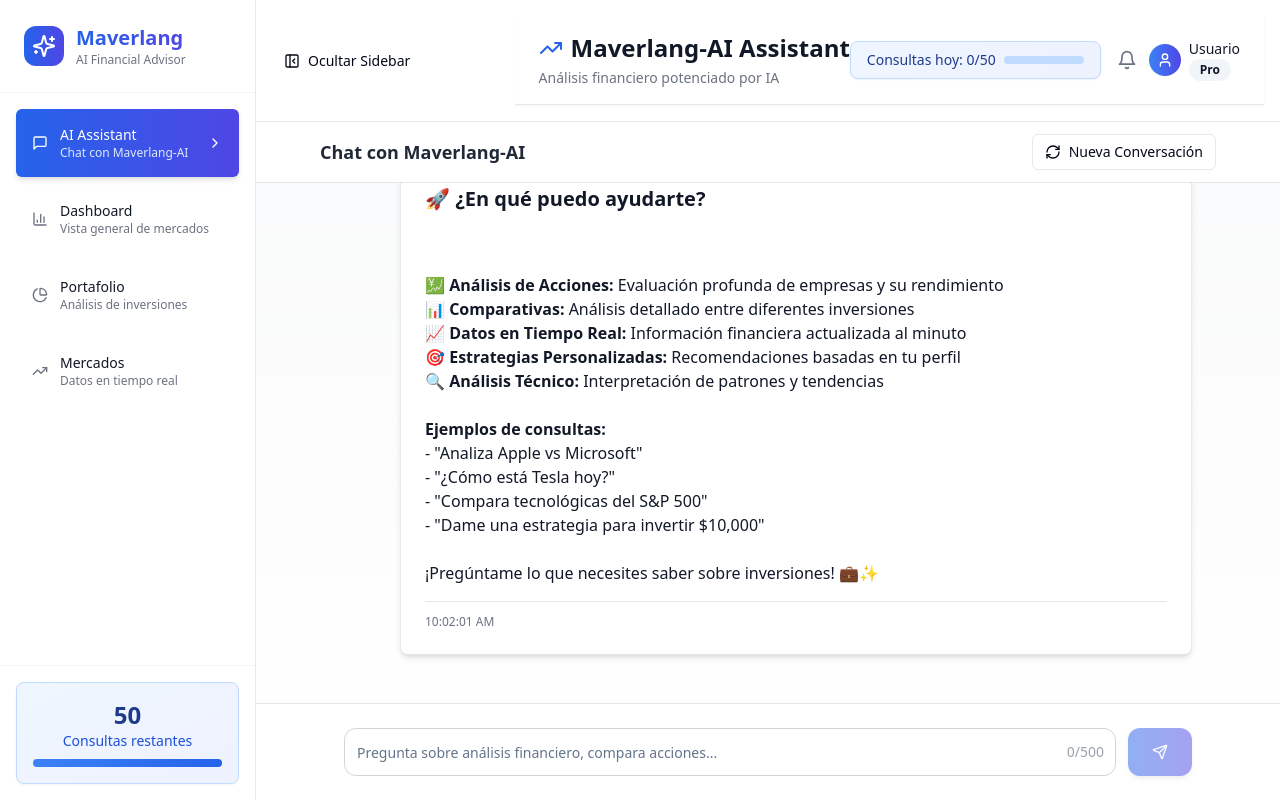
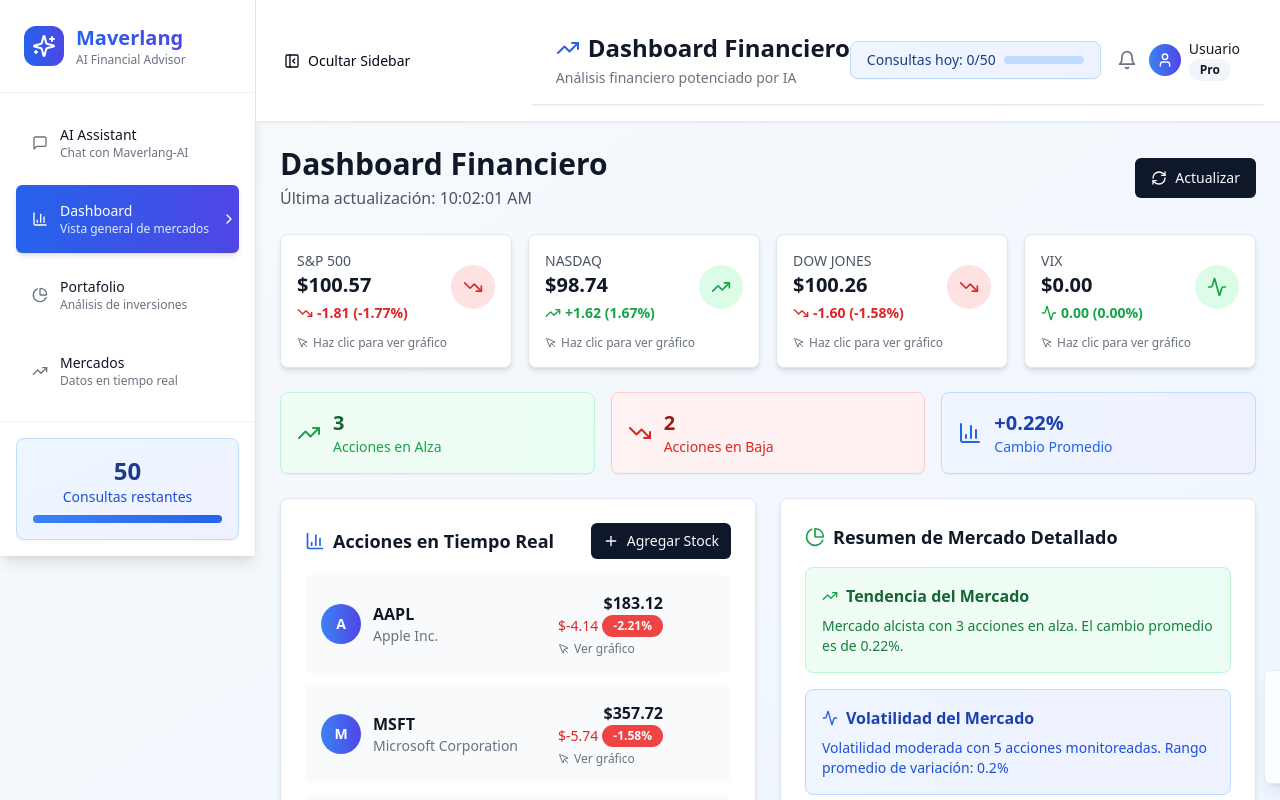
Before and after one commit to mbrop13/maverlang-ai-advisor, a React (Vite) app: page / in a window 1280 px wide. Built offline with nearby package versions, Linux system fonts and the light colour scheme; no server answers.

Commit message:
Fix: Implement scrolling and add sections
Implemented scrolling for content overflow and ensured the Dashboard, Portfolio, and Markets sections are fully displayed and accessible.

```diff
--- a/src/components/Dashboard.tsx
+++ b/src/components/Dashboard.tsx
@@ -1,4 +1,3 @@
-
 import React, { useState, useEffect } from 'react';
 import { Card } from '@/components/ui/card';
 import { Badge } from '@/components/ui/badge';
@@ -159,21 +158,21 @@ export const Dashboard = ({ appState, updateAppState }: DashboardProps) => {
   const marketSummary = calculateMarketSummary();
 
   return (
-    <div className="p-6 space-y-6 bg-gradient-to-br from-slate-50 to-blue-50 min-h-screen">
-      <div className="max-w-7xl mx-auto">
+    <div className="w-full">
+      <div className="p-6 space-y-6 max-w-7xl mx-auto">
 
         {/* Header */}
-        <div className="flex justify-between items-center mb-6">
-          <div>
+        <div className="flex flex-col sm:flex-row justify-between items-start sm:items-center gap-4 mb-6">
+          <div className="flex-1">
             <h1 className="text-3xl font-bold text-gray-900">Dashboard Financiero</h1>
-            <p className="text-gray-600">
+            <p className="text-gray-600 mt-1">
               Última actualización: {lastUpdated.toLocaleTimeString()}
             </p>
           </div>
           <Button
             onClick={loadMarketData}
             disabled={isLoading}
-            className="flex items-center gap-2"
+            className="flex items-center gap-2 whitespace-nowrap"
           >
             <RefreshCw className={`w-4 h-4 ${isLoading ? 'animate-spin' : ''}`} />
             {isLoading ? 'Actualizando...' : 'Actualizar'}
@@ -181,33 +180,33 @@ export const Dashboard = ({ appState, updateAppState }: DashboardProps) => {
         </div>
 
         {/* Market Overview */}
-        <div className="grid grid-cols-1 md:grid-cols-2 lg:grid-cols-4 gap-6 mb-8">
+        <div className="grid grid-cols-1 md:grid-cols-2 lg:grid-cols-4 gap-4 mb-8">
           {marketIndices.map((stat) => {
             const Icon = stat.icon;
             return (
               <Card
                 key={stat.name}
-                className="p-6 bg-white shadow-md hover:shadow-lg transition-all cursor-pointer hover:scale-105"
+                className="p-4 bg-white shadow-md hover:shadow-lg transition-all cursor-pointer hover:scale-105"
                 onClick={() => openChart(stat.symbol, stat.name)}
               >
                 <div className="flex items-center justify-between">
-                  <div>
-                    <p className="text-sm font-medium text-gray-600">{stat.name}</p>
-                    <p className="text-2xl font-bold text-gray-900">${stat.value}</p>
+                  <div className="flex-1 min-w-0">
+                    <p className="text-sm font-medium text-gray-600 truncate">{stat.name}</p>
+                    <p className="text-xl font-bold text-gray-900 truncate">${stat.value}</p>
                     <div className="flex items-center mt-1">
-                      <Icon className={`w-4 h-4 mr-1 ${stat.isPositive ? 'text-green-600' : 'text-red-600'}`} />
-                      <span className={`text-sm font-semibold ${stat.isPositive ? 'text-green-600' : 'text-red-600'}`}>
+                      <Icon className={`w-4 h-4 mr-1 flex-shrink-0 ${stat.isPositive ? 'text-green-600' : 'text-red-600'}`} />
+                      <span className={`text-sm font-semibold truncate ${stat.isPositive ? 'text-green-600' : 'text-red-600'}`}>
                         {stat.change} ({stat.changePercent.toFixed(2)}%)
                       </span>
                     </div>
                   </div>
-                  <div className={`p-3 rounded-full ${stat.isPositive ? 'bg-green-100' : 'bg-red-100'}`}>
-                    <Icon className={`w-6 h-6 ${stat.isPositive ? 'text-green-600' : 'text-red-600'}`} />
+                  <div className={`p-3 rounded-full flex-shrink-0 ${stat.isPositive ? 'bg-green-100' : 'bg-red-100'}`}>
+                    <Icon className={`w-5 h-5 ${stat.isPositive ? 'text-green-600' : 'text-red-600'}`} />
                   </div>
                 </div>
                 <div className="mt-3 flex items-center text-xs text-gray-500">
-                  <MousePointer className="w-3 h-3 mr-1" />
-                  Haz clic para ver gráfico
+                  <MousePointer className="w-3 h-3 mr-1 flex-shrink-0" />
+                  <span className="truncate">Haz clic para ver gráfico</span>
                 </div>
               </Card>
             );
@@ -215,32 +214,32 @@ export const Dashboard = ({ appState, updateAppState }: DashboardProps) => {
         </div>
 
         {/* Market Summary Statistics */}
-        <div className="grid grid-cols-1 md:grid-cols-3 gap-6 mb-8">
-          <Card className="p-6 bg-gradient-to-r from-green-50 to-emerald-50 border border-green-200">
+        <div className="grid grid-cols-1 md:grid-cols-3 gap-4 mb-8">
+          <Card className="p-4 bg-gradient-to-r from-green-50 to-emerald-50 border border-green-200">
             <div className="flex items-center gap-3">
-              <TrendingUp className="w-8 h-8 text-green-600" />
-              <div>
-                <p className="text-2xl font-bold text-green-800">{marketSummary.gainers}</p>
+              <TrendingUp className="w-6 h-6 text-green-600 flex-shrink-0" />
+              <div className="min-w-0">
+                <p className="text-xl font-bold text-green-800">{marketSummary.gainers}</p>
                 <p className="text-sm text-green-600">Acciones en Alza</p>
               </div>
             </div>
           </Card>
 
-          <Card className="p-6 bg-gradient-to-r from-red-50 to-rose-50 border border-red-200">
+          <Card className="p-4 bg-gradient-to-r from-red-50 to-rose-50 border border-red-200">
             <div className="flex items-center gap-3">
-              <TrendingDown className="w-8 h-8 text-red-600" />
-              <div>
-                <p className="text-2xl font-bold text-red-800">{marketSummary.losers}</p>
+              <TrendingDown className="w-6 h-6 text-red-600 flex-shrink-0" />
+              <div className="min-w-0">
+                <p className="text-xl font-bold text-red-800">{marketSummary.losers}</p>
                 <p className="text-sm text-red-600">Acciones en Baja</p>
               </div>
             </div>
           </Card>
 
-          <Card className="p-6 bg-gradient-to-r from-blue-50 to-indigo-50 border border-blue-200">
+          <Card className="p-4 bg-gradient-to-r from-blue-50 to-indigo-50 border border-blue-200">
             <div className="flex items-center gap-3">
-              <BarChart3 className="w-8 h-8 text-blue-600" />
-              <div>
-                <p className="text-2xl font-bold text-blue-800">
+              <BarChart3 className="w-6 h-6 text-blue-600 flex-shrink-0" />
+              <div className="min-w-0">
+                <p className="text-xl font-bold text-blue-800">
                   {marketSummary.avgChange > 0 ? '+' : ''}{marketSummary.avgChange.toFixed(2)}%
                 </p>
                 <p className="text-sm text-blue-600">Cambio Promedio</p>
@@ -252,31 +251,31 @@ export const Dashboard = ({ appState, updateAppState }: DashboardProps) => {
         {/* Real Market Data and Analysis */}
         <div className="grid grid-cols-1 lg:grid-cols-2 gap-6 mb-8">
           <Card className="p-6 bg-white shadow-md">
-            <div className="flex items-center justify-between mb-4">
+            <div className="flex flex-col sm:flex-row items-start sm:items-center justify-between gap-4 mb-4">
               <div className="flex items-center gap-2">
-                <BarChart3 className="w-5 h-5 text-blue-600" />
+                <BarChart3 className="w-5 h-5 text-blue-600 flex-shrink-0" />
                 <h3 className="text-lg font-semibold text-gray-900">Acciones en Tiempo Real</h3>
               </div>
               <AddStockModal onAddStock={addCustomStock} isLoading={isLoading} />
             </div>
 
-            <div className="space-y-4 max-h-96 overflow-y-auto">
+            <div className="space-y-3 max-h-80 overflow-y-auto">
               {marketData.map((stock) => (
                 <div
                   key={stock.symbol}
                   className="flex items-center justify-between p-4 rounded-lg bg-gray-50 hover:bg-gray-100 transition-all cursor-pointer hover:scale-102 group"
                   onClick={() => openChart(stock.symbol, stock.name)}
                 >
-                  <div className="flex items-center gap-3">
-                    <div className="w-12 h-12 bg-gradient-to-r from-blue-500 to-indigo-600 rounded-full flex items-center justify-center">
+                  <div className="flex items-center gap-3 flex-1 min-w-0">
+                    <div className="w-10 h-10 bg-gradient-to-r from-blue-500 to-indigo-600 rounded-full flex items-center justify-center flex-shrink-0">
                       <span className="text-white font-bold text-sm">{stock.symbol.charAt(0)}</span>
                     </div>
-                    <div>
-                      <p className="font-semibold text-gray-900">{stock.symbol}</p>
-                      <p className="text-sm text-gray-500">{stock.name}</p>
+                    <div className="min-w-0 flex-1">
+                      <p className="font-semibold text-gray-900 truncate">{stock.symbol}</p>
+                      <p className="text-sm text-gray-500 truncate">{stock.name}</p>
                     </div>
                   </div>
-                  <div className="flex items-center gap-3">
+                  <div className="flex items-center gap-3 flex-shrink-0">
                     <div className="text-right">
                       <p className="font-semibold text-gray-900">${stock.price?.toFixed(2) || '0.00'}</p>
                       <div className="flex items-center gap-1">
@@ -362,7 +361,7 @@ export const Dashboard = ({ appState, updateAppState }: DashboardProps) => {
               <div className="grid grid-cols-2 gap-3 mt-4">
                 {marketIndices.slice(0, 4).map((index) => (
                   <div key={index.name} className="p-3 bg-gray-50 rounded-lg">
-                    <p className="text-xs text-gray-600">{index.name}</p>
+                    <p className="text-xs text-gray-600 truncate">{index.name}</p>
                     <p className="font-semibold text-gray-900">${index.value}</p>
                     <p className={`text-xs ${index.isPositive ? 'text-green-600' : 'text-red-600'}`}>
                       {index.change}
@@ -375,7 +374,9 @@ export const Dashboard = ({ appState, updateAppState }: DashboardProps) => {
         </div>
 
         {/* Market Analysis with AI */}
-        <MarketAnalysis marketIndices={marketIndices} marketData={marketData} />
+        <div className="mb-8">
+          <MarketAnalysis marketIndices={marketIndices} marketData={marketData} />
+        </div>
       </div>
 
       {/* Trading Chart Modal */}
--- a/src/components/Portfolio.tsx
+++ b/src/components/Portfolio.tsx
@@ -1,4 +1,3 @@
-
 import React, { useState, useEffect } from 'react';
 import { Card } from '@/components/ui/card';
 import { Button } from '@/components/ui/button';
@@ -248,14 +247,14 @@ export const Portfolio = ({ appState, updateAppState }: PortfolioProps) => {
   };
 
   return (
-    <div className="p-6 space-y-6 bg-gradient-to-br from-slate-50 to-blue-50 min-h-screen">
-      <div className="max-w-7xl mx-auto">
+    <div className="w-full">
+      <div className="p-6 space-y-6 max-w-7xl mx-auto">
 
         {/* Header */}
-        <div className="flex justify-between items-center mb-6">
-          <div>
+        <div className="flex flex-col sm:flex-row justify-between items-start sm:items-center gap-4 mb-6">
+          <div className="flex-1">
             <h1 className="text-3xl font-bold text-gray-900">Mi Portafolio</h1>
-            <p className="text-gray-600">Gestiona tus inversiones y analiza tu rendimiento</p>
+            <p className="text-gray-600 mt-1">Gestiona tus inversiones y analiza tu rendimiento</p>
           </div>
           <div className="flex gap-2">
             <Button
@@ -272,11 +271,11 @@ export const Portfolio = ({ appState, updateAppState }: PortfolioProps) => {
         </div>
 
         {/* Portfolio Overview */}
-        <div className="grid grid-cols-1 lg:grid-cols-4 gap-6 mb-8">
-          <Card className="col-span-2 p-6 bg-white shadow-md">
+        <div className="grid grid-cols-1 lg:grid-cols-3 gap-4 mb-8">
+          <Card className="lg:col-span-2 p-6 bg-white shadow-md">
             <h2 className="text-xl font-bold text-gray-900 mb-4">Valor Total del Portafolio</h2>
             <div className="space-y-3">
-              <p className="text-4xl font-bold text-gray-900">
+              <p className="text-3xl font-bold text-gray-900">
                 ${portfolioStats.totalValue.toLocaleString('en-US', { minimumFractionDigits: 2 })}
               </p>
               <div className="flex items-center gap-2">
@@ -307,33 +306,16 @@ export const Portfolio = ({ appState, updateAppState }: PortfolioProps) => {
                 <p className="text-2xl font-bold">{getDiversificationScore()}</p>
                 <p className="text-sm opacity-80">Nivel de Diversificación</p>
               </div>
+              <div className="space-y-2 max-h-32 overflow-y-auto">
                 {sectorAllocation.slice(0, 3).map((sector) => (
                   <div key={sector.sector} className="flex items-center justify-between">
-                  <span className="text-sm opacity-90">{sector.sector}</span>
-                  <div className="flex items-center gap-2">
+                    <span className="text-sm opacity-90 truncate flex-1">{sector.sector}</span>
+                    <div className="flex items-center gap-2 flex-shrink-0">
                       <div className={`w-3 h-3 rounded-full ${sector.color}`}></div>
                       <span className="font-semibold">{sector.percentage.toFixed(1)}%</span>
                     </div>
                   </div>
                 ))}
-            </div>
-          </Card>
-
-          <Card className="p-6 bg-gradient-to-br from-green-600 to-emerald-700 text-white shadow-md">
-            <div className="flex items-center gap-3 mb-4">
-              <BarChart3 className="w-6 h-6" />
-              <h3 className="text-lg font-semibold">Rendimiento</h3>
-            </div>
-            <div className="space-y-2">
-              <div>
-                <p className="text-2xl font-bold">
-                  {portfolioStats.totalGainLossPercent >= 0 ? '+' : ''}{portfolioStats.totalGainLossPercent.toFixed(2)}%
-                </p>
-                <p className="text-sm opacity-80">Rendimiento Total</p>
-              </div>
-              <div className="text-sm opacity-90">
-                <p>Mejor posición: {holdings.length > 0 ? holdings.reduce((max, h) => h.change > max.change ? h : max, holdings[0])?.symbol : 'N/A'}</p>
-                <p>Peor posición: {holdings.length > 0 ? holdings.reduce((min, h) => h.change < min.change ? h : min, holdings[0])?.symbol : 'N/A'}</p>
               </div>
             </div>
           </Card>
@@ -352,8 +334,8 @@ export const Portfolio = ({ appState, updateAppState }: PortfolioProps) => {
                 {sectorAllocation.map((sector) => (
                   <div key={sector.sector} className="p-4 bg-gray-50 rounded-lg">
                     <div className="flex items-center justify-between mb-2">
-                      <span className="font-medium text-gray-900">{sector.sector}</span>
-                      <div className="flex items-center gap-2">
+                      <span className="font-medium text-gray-900 truncate flex-1">{sector.sector}</span>
+                      <div className="flex items-center gap-2 flex-shrink-0">
                         <div className={`w-4 h-4 rounded-full ${sector.color}`}></div>
                         <span className="font-bold text-gray-900">{sector.percentage.toFixed(1)}%</span>
                       </div>
@@ -396,7 +378,7 @@ export const Portfolio = ({ appState, updateAppState }: PortfolioProps) => {
 
         {/* Holdings */}
         <Card className="p-6 bg-white shadow-md">
-          <div className="flex items-center justify-between mb-6">
+          <div className="flex flex-col sm:flex-row items-start sm:items-center justify-between gap-4 mb-6">
             <div className="flex items-center gap-2">
               <BarChart3 className="w-5 h-5 text-blue-600" />
               <h3 className="text-lg font-semibold text-gray-900">Mis Posiciones</h3>
@@ -405,9 +387,10 @@ export const Portfolio = ({ appState, updateAppState }: PortfolioProps) => {
 
           {holdings.length > 0 ? (
             <div className="overflow-x-auto">
+              <div className="min-w-full max-h-96 overflow-y-auto">
                 <table className="w-full">
-                <thead>
-                  <tr className="border-b border-gray-200">
+                  <thead className="sticky top-0 bg-white border-b border-gray-200">
+                    <tr>
                       <th className="text-left py-3 px-2 font-semibold text-gray-700">Símbolo</th>
                       <th className="text-left py-3 px-2 font-semibold text-gray-700">Sector</th>
                       <th className="text-right py-3 px-2 font-semibold text-gray-700">Acciones</th>
@@ -427,12 +410,12 @@ export const Portfolio = ({ appState, updateAppState }: PortfolioProps) => {
                         <tr key={holding.symbol} className="border-b border-gray-100 hover:bg-gray-50">
                           <td className="py-4 px-2">
                             <div className="flex items-center gap-3">
-                            <div className="w-10 h-10 bg-gradient-to-r from-blue-500 to-indigo-600 rounded-full flex items-center justify-center">
+                              <div className="w-10 h-10 bg-gradient-to-r from-blue-500 to-indigo-600 rounded-full flex items-center justify-center flex-shrink-0">
                                 <span className="text-white font-bold text-sm">{holding.symbol.charAt(0)}</span>
                               </div>
-                            <div>
-                              <p className="font-semibold text-gray-900">{holding.symbol}</p>
-                              <p className="text-sm text-gray-500">{holding.name}</p>
+                              <div className="min-w-0">
+                                <p className="font-semibold text-gray-900 truncate">{holding.symbol}</p>
+                                <p className="text-sm text-gray-500 truncate">{holding.name}</p>
                               </div>
                             </div>
                           </td>
@@ -476,6 +459,7 @@ export const Portfolio = ({ appState, updateAppState }: PortfolioProps) => {
                   </tbody>
                 </table>
               </div>
+            </div>
           ) : (
             <div className="text-center py-12 text-gray-500">
               <BarChart3 className="w-16 h-16 mx-auto mb-4 opacity-50" />
--- a/src/pages/Index.tsx
+++ b/src/pages/Index.tsx
@@ -7,10 +7,11 @@ import { MarketOverview } from '../components/MarketOverview';
 import { Sidebar } from '../components/Sidebar';
 import { Header } from '../components/Header';
 import { Button } from '@/components/ui/button';
+import { ScrollArea } from '@/components/ui/scroll-area';
 import { PanelLeftClose, PanelLeftOpen } from 'lucide-react';
 
 const Index = () => {
-  const [activeView, setActiveView] = useState('chat');
+  const [activeView, setActiveView] = useState('dashboard');
   const [sidebarVisible, setSidebarVisible] = useState(true);
   const [appState, setAppState] = useState({
     currentConversation: null,
@@ -35,39 +36,44 @@ const Index = () => {
       case 'market':
         return <MarketOverview appState={appState} updateAppState={updateAppState} />;
       case 'chat':
+        return <ChatView appState={appState} updateAppState={updateAppState} />;
       default:
-        return <ChatView appState={appState} updateAppState={updateAppState} />;
+        return <Dashboard appState={appState} updateAppState={updateAppState} />;
     }
   };
 
   return (
-    <div className="min-h-screen bg-gradient-to-br from-slate-50 to-blue-50">
-      <div className="flex h-screen">
+    <div className="h-screen bg-gradient-to-br from-slate-50 to-blue-50 overflow-hidden">
+      <div className="flex h-full">
         {/* Sidebar with conditional rendering */}
         {sidebarVisible && (
+          <div className="flex-shrink-0">
             <Sidebar
               activeView={activeView}
               setActiveView={setActiveView}
               appState={appState}
             />
+          </div>
         )}
 
-        <div className="flex-1 flex flex-col overflow-hidden">
+        <div className="flex-1 flex flex-col min-w-0">
           {/* Header with sidebar toggle */}
-          <div className="flex items-center justify-between p-4 bg-white border-b border-gray-200">
+          <div className="flex-shrink-0 flex items-center justify-between p-4 bg-white border-b border-gray-200 shadow-sm">
             <div className="flex items-center gap-3">
               <Button
                 variant="ghost"
                 size="sm"
                 onClick={() => setSidebarVisible(!sidebarVisible)}
-                className="flex items-center gap-2"
+                className="flex items-center gap-2 hover:bg-gray-100"
               >
                 {sidebarVisible ? (
                   <PanelLeftClose className="w-4 h-4" />
                 ) : (
                   <PanelLeftOpen className="w-4 h-4" />
                 )}
+                <span className="hidden sm:inline">
                   {sidebarVisible ? 'Ocultar Sidebar' : 'Mostrar Sidebar'}
+                </span>
               </Button>
             </div>
             <Header
@@ -76,9 +82,14 @@ const Index = () => {
             />
           </div>
 
-          <main className="flex-1 overflow-hidden">
+          {/* Main content with scroll */}
+          <div className="flex-1 min-h-0">
+            <ScrollArea className="h-full w-full">
+              <div className="min-h-full">
                 {renderActiveView()}
-          </main>
+              </div>
+            </ScrollArea>
+          </div>
         </div>
       </div>
     </div>
```
Also changed, not shown: src/components/MarketOverview.tsx (+30 -31 lines). Lines whose indentation alone changed are shown as unchanged.
